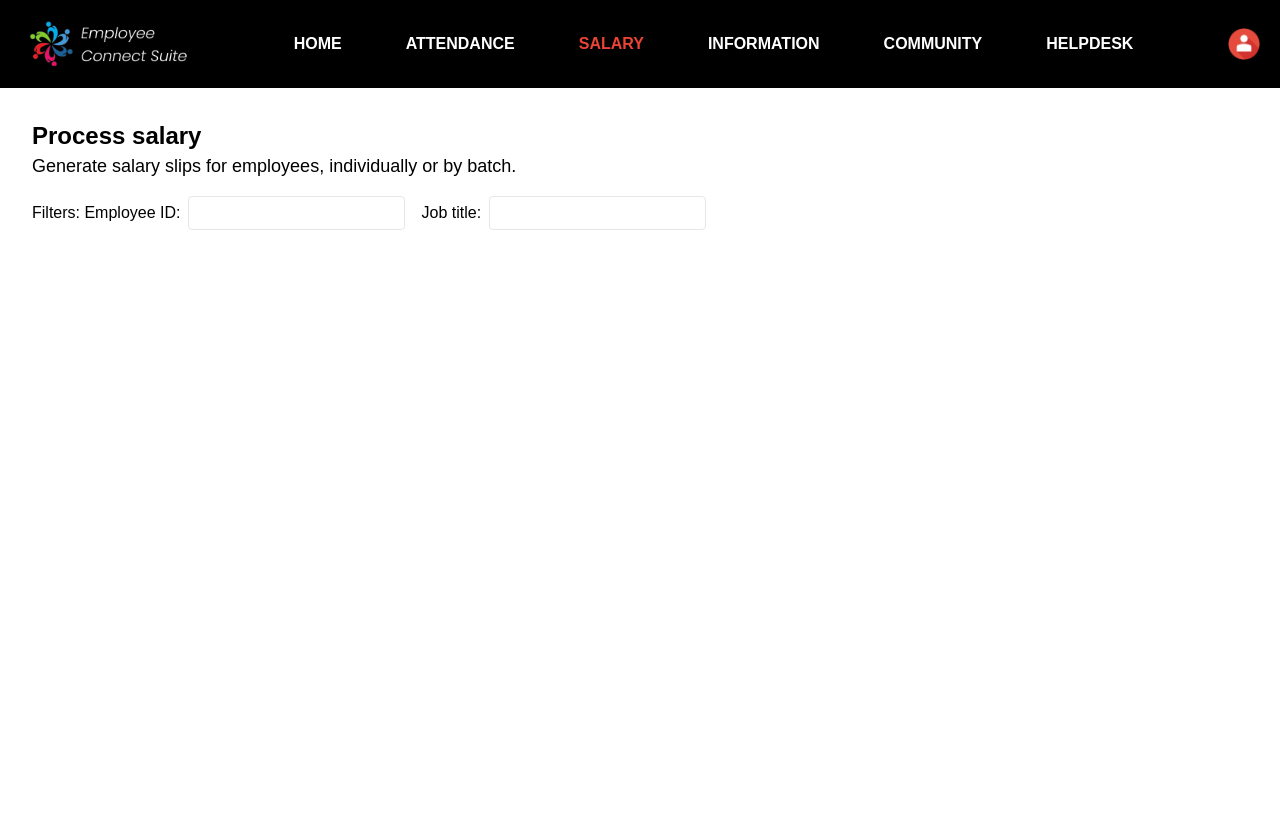
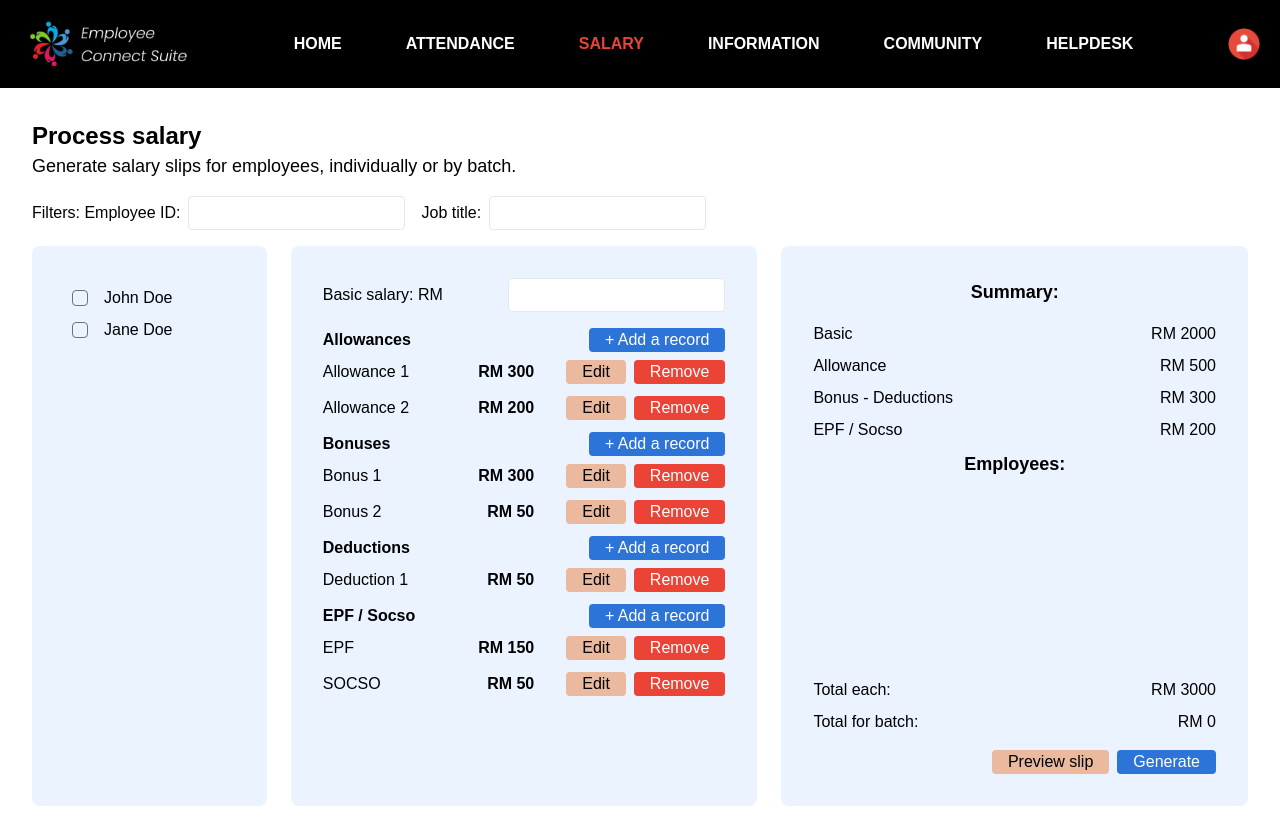
Before and after one commit to PoisonDarterz/WIF2003_G8, a React (Create React App) app in the folder frontend/: page /salary/process in a window 1280 px wide. Before the commit the page ends 800 px from the top, so only its background shows below. Built offline with nearby package versions, Linux system fonts and the light colour scheme.

Commit message:
left dialogs

```diff
--- a/frontend/src/components/salary/EmpNameBox.jsx
+++ b/frontend/src/components/salary/EmpNameBox.jsx
@@ -6,29 +6,30 @@ const employees = [
   // add more employees as needed
 ];
 
-function EmpNameBox({ singleSelect = false }) {
-  const [checkedState, setCheckedState] = useState(
-    employees.map(employee => ({ id: employee.id, checked: false }))
-  );
+function EmpNameBox({ employees: initialEmployees = [], setEmployees: setEmployeesProp, singleSelect = false, width='w-1/4' }) {
+  const [localEmployees, setLocalEmployees] = useState(initialEmployees);
+
+  const employees = setEmployeesProp ? initialEmployees : localEmployees;
+  const setEmployees = setEmployeesProp || setLocalEmployees;
 
   const handleCheckboxChange = (event, id) => {
     if (singleSelect) {
-      setCheckedState(
-        checkedState.map(item =>
-          item.id === id ? { ...item, checked: event.target.checked } : { ...item, checked: false }
+      setEmployees(
+        employees.map(employee =>
+          employee.id === id ? { ...employee, checked: event.target.checked } : { ...employee, checked: false }
         )
       );
     } else {
-      setCheckedState(
-        checkedState.map(item =>
-          item.id === id ? { ...item, checked: event.target.checked } : item
+      setEmployees(
+        employees.map(employee =>
+          employee.id === id ? { ...employee, checked: event.target.checked } : employee
         )
       );
     }
   };
 
   return (
-    <div className="h-[70vh] w-1/4 bg-[#EAF3FF] rounded-lg p-8 overflow-y-auto">
+    <div className={`h-[70vh] ${width} bg-[#EAF3FF] rounded-lg p-8 overflow-y-auto`}>
       {employees.map((employee) => (
         <div key={employee.id} className="flex items-center m-2">
           <label htmlFor={`employee-${employee.id}`} className="flex items-center cursor-pointer">
@@ -36,10 +37,10 @@ function EmpNameBox({ singleSelect = false }) {
               type="checkbox"
               id={`employee-${employee.id}`}
               className="hidden"
-              checked={checkedState.find(item => item.id === employee.id).checked}
+              checked={employee.checked}
               onChange={event => handleCheckboxChange(event, employee.id)}
             />
-            <span className={`w-4 h-4 inline-block mr-4 rounded border border-gray-500 ${checkedState.find(item => item.id === employee.id).checked ? 'bg-blue-500' : ''}`}></span>
+            <span className={`w-4 h-4 inline-block mr-4 rounded border border-gray-500 ${employee.checked ? 'bg-blue-500' : ''}`}></span>
             {employee.name}
           </label>
         </div>
--- /dev/null
+++ b/frontend/src/components/salary/SalSummary.jsx
@@ -0,0 +1,51 @@
+import React from 'react';
+
+const summaryDetails = {
+  basic: 2000,
+  allowance: 500,
+  "Bonus - Deductions": 300,
+  "EPF \/ Socso": 200,
+};
+
+
+function SummaryBox({ employees }) {
+  const checkedEmployees = employees.filter(employee => employee.checked);
+  const totalEach = Object.values(summaryDetails).reduce((a, b) => a + b, 0);
+  const totalBatch = totalEach * employees.filter(employee => employee.checked).length;
+
+  return (
+    <div className="h-[70vh] w-2/5 bg-[#EAF3FF] rounded-lg p-8 flex flex-col justify-between">
+      <div>
+        <h2 className="text-lg font-bold mb-4">Summary:</h2>
+        {Object.entries(summaryDetails).map(([key, value]) => (
+          <div key={key} className="flex justify-between items-center mb-2">
+            <span className="capitalize">{key}</span>
+            <span>RM {value}</span>
+          </div>
+        ))}
+        <h2 className="text-lg font-bold mb-4">Employees:</h2>
+        {checkedEmployees.map((employee) => (
+          <div key={employee.id} className="m-2 text-left">
+            <span>{employee.name}</span>
+          </div>
+        ))}
+      </div>
+      <div>
+        <div className="flex justify-between items-center mb-2">
+          <span>Total each:</span>
+          <span>RM {totalEach}</span>
+        </div>
+        <div className="flex justify-between items-center mb-2">
+          <span>Total for batch:</span>
+          <span>RM {totalBatch}</span>
+        </div>
+        <div className="flex justify-end mt-4">
+          <button style={{ backgroundColor: '#EBB99E', color: '#000000' }} className="mr-2 rounded px-4">Preview slip</button>
+          <button style={{ backgroundColor: '#2C74D8', color: '#FFFFFF' }} className="rounded px-4">Generate</button>
+        </div>
+      </div>
+    </div>
+  );
+}
+
+export default SummaryBox;
--- /dev/null
+++ b/frontend/src/components/salary/SalaryBox.jsx
@@ -0,0 +1,41 @@
+import React from 'react';
+
+const salaryDetails = {
+  allowances: [{ name: 'Allowance 1', amount: 300 }, { name: 'Allowance 2', amount: 200 }],
+  bonuses: [{ name: 'Bonus 1', amount: 300 }, { name: 'Bonus 2', amount: 50 }],
+  deductions: [{ name: 'Deduction 1', amount: 50 }],
+  "EPF \/ Socso": [{ name: 'EPF', amount: 150 }, { name: 'SOCSO', amount: 50 }],
+};
+
+function SalaryBox() {
+  return (
+    <div className="h-[70vh] w-2/5 bg-[#EAF3FF] rounded-lg p-8 overflow-y-auto">
+      <div className="flex justify-between items-center mb-4">
+        <span>Basic salary: RM</span>
+        <input type="number" className="border p-1 rounded" />
+      </div>
+      {Object.entries(salaryDetails).map(([key, value]) => (
+        <div key={key}>
+          <div className="flex justify-between items-center mb-2">
+            <h3 className="text-md font-semibold capitalize">{key}</h3>
+            <button style={{ backgroundColor: '#2C74D8', color: '#FFFFFF' }} className="rounded px-4">+ Add a record</button>
+          </div>
+          {value.map((item, index) => (
+            <div key={index} className="flex justify-between items-center mb-3">
+              <span>{item.name}</span>
+              <div className="flex justify-end items-center">
+                <span className="font-semibold mr-4">RM {item.amount}</span>
+                <div className="ml-4">
+                  <button style={{ backgroundColor: '#EBB99E', color: '#000000' }} className="mr-2 rounded px-4">Edit</button>
+                  <button style={{ backgroundColor: '#EB4335', color: '#FFFFFF' }} className="rounded px-4">Remove</button>
+                </div>
+              </div>
+            </div>
+          ))}
+        </div>
+      ))}
+    </div>
+  );
+}
+
+export default SalaryBox;
--- a/frontend/src/pages/salary/AssignBenefits.jsx
+++ b/frontend/src/pages/salary/AssignBenefits.jsx
@@ -1,9 +1,15 @@
-import React from "react";
+import React, { useState } from "react";
 import TopNavBlack from "../../components/TopNavBlack";
 import EmpNameBox from "../../components/salary/EmpNameBox";
 import BenefitsBox from "../../components/salary/BenefitsBox";
 
 function AssignBenefits() {
+  const [employees, setEmployees] = useState([
+    { id: 1, name: 'John Doe', checked: false },
+    { id: 2, name: 'Jane Doe', checked: false },
+    // add more employees as needed
+  ]);
+
   return (
     <div className="p-8">
       <div className="mt-[-32px] ml-[-32px] mr-[-32px]">
@@ -22,7 +28,7 @@ function AssignBenefits() {
         </div>
       </div>
       <div className="flex space-x-8">
-                <EmpNameBox singleSelect={true}/>
+        <EmpNameBox employees={employees} setEmployees={setEmployees} singleSelect={true} width='w-1/4' />
         <BenefitsBox />
       </div>
     </div>
--- a/frontend/src/pages/salary/Benefits.jsx
+++ b/frontend/src/pages/salary/Benefits.jsx
@@ -2,9 +2,9 @@ import React from "react";
 import TopNavBlack from "../../components/TopNavBlack";
 
 const roleBenefits = [
-    { type:"Financial", benefits: ["Benefit 1", "Benefit 2", "Benefit 3"] },
-    { type:"Health", benefits: ["Benefit 1", "Benefit 2", "Benefit 3"] },
-    { type:"Other", benefits: ["Benefit 1", "Benefit 2", "Benefit 3"] }
+  { type: "Financial", benefits: ["Benefit 1", "Benefit 2", "Benefit 3"] },
+  { type: "Health", benefits: ["Benefit 1", "Benefit 2", "Benefit 3"] },
+  { type: "Other", benefits: ["Benefit 1", "Benefit 2", "Benefit 3"] }
 ]
 
 const personalBenefits = ["Benefit 1", "Benefit 2", "Benefit 3"];
--- a/frontend/src/pages/salary/ProcessSalary.jsx
+++ b/frontend/src/pages/salary/ProcessSalary.jsx
@@ -1,7 +1,17 @@
-import React from "react";
+import React, { useState } from "react";
 import TopNavBlack from "../../components/TopNavBlack";
+import EmpNameBox from "../../components/salary/EmpNameBox";
+import SalaryBox from "../../components/salary/SalaryBox";
+import SummaryBox from "../../components/salary/SalSummary";
+
 
 function ProcessSalary() {
+  const [employees, setEmployees] = useState([
+    { id: 1, name: 'John Doe', checked: false },
+    { id: 2, name: 'Jane Doe', checked: false },
+    // add more employees as needed
+  ]);
+
   return (
     <div className="p-8">
       <div className="mt-[-32px] ml-[-32px] mr-[-32px]">
@@ -19,6 +29,11 @@ function ProcessSalary() {
           <input type="text" className="border p-1 rounded" />
         </div>
       </div>
+      <div className="flex space-x-6">
+        <EmpNameBox employees={employees} setEmployees={setEmployees} singleSelect={false} width='w-1/5' />
+        <SalaryBox />
+        <SummaryBox employees={employees} />
+      </div>
     </div>
   )
 }
```
Lines whose indentation alone changed are shown as unchanged.
